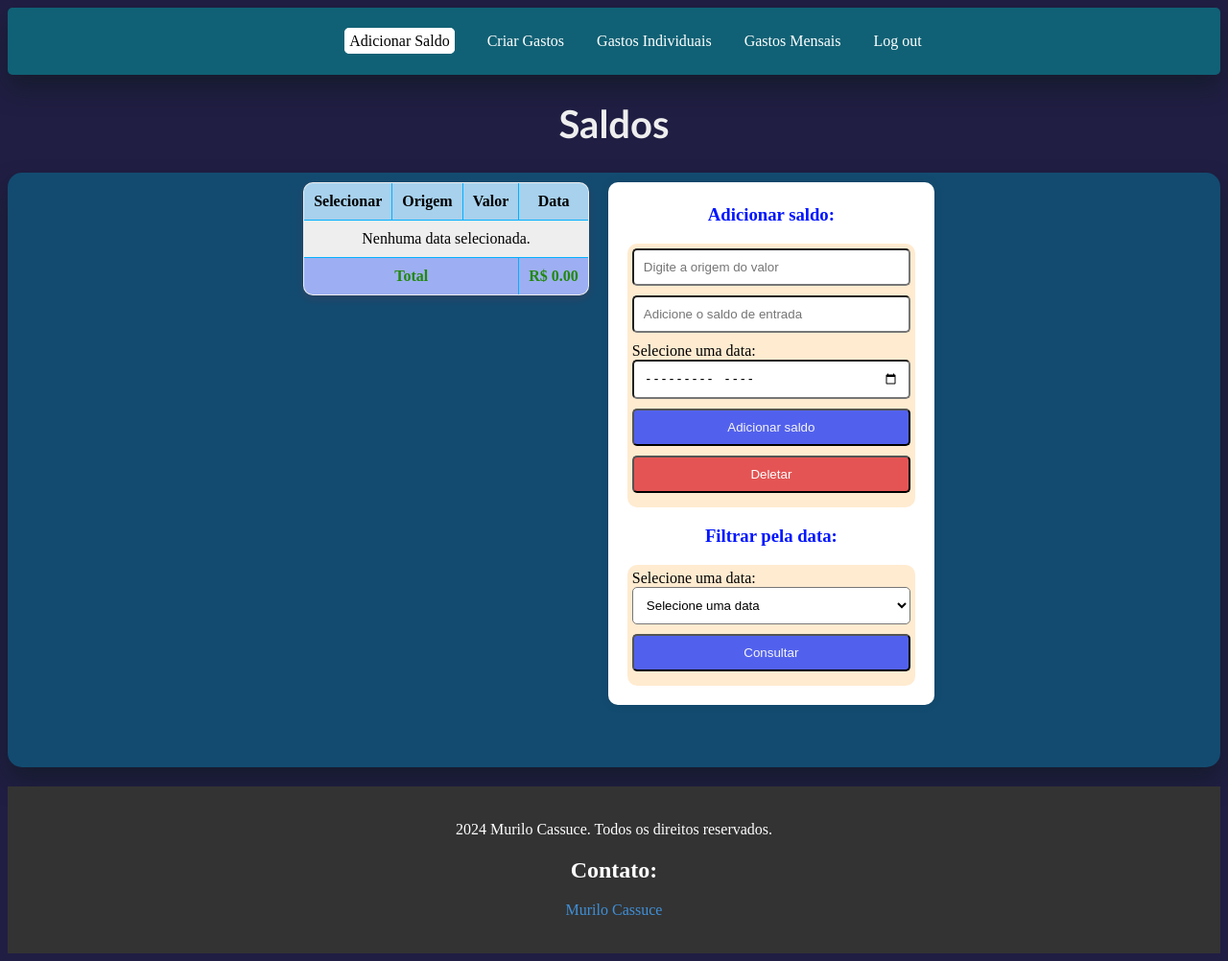
After one commit to MuriloCassuce-hub/despesas, a Django app: page /AdicionarSaldo/ in a window 1280 px wide. The commit adds this page. Shown: the whole page at 96% size. Run offline with Django 5.2, Linux system fonts and the light colour scheme; a user stored in the database is signed in; data comes from the database, SQL or seed files in the repository; both versions use the stored data as it was after the commit; some libraries are stand-ins or nearby versions.

Commit message:
Adição de saldo, correção nos templates, correção gastos tabela gastos em mensais e individuais. Adição de consultas funcionais

```diff
--- a/usuarios/admin.py
+++ b/usuarios/admin.py
@@ -1,9 +1,10 @@
 from django.contrib import admin
 
-from .models import Gastos, User
+from .models import Gastos, User, EntradaDinheiro
 
 # Register your models here.
 
 #Site de administração
 admin.site.register(Gastos)
 admin.site.register(User)
+admin.site.register(EntradaDinheiro)
--- /dev/null
+++ b/usuarios/templates/usuarios/AdicionarSaldo.html
@@ -0,0 +1,215 @@
+{% extends "usuarios/layout.html" %}
+
+{% block body %}
+
+{% csrf_token %}
+<style>
+    #h1Despesas {
+        text-align: center;
+        color: rgb(238, 238, 238);
+        font-size: 40px;
+        font-family: 'Gill Sans', 'Gill Sans MT', Calibri, 'Trebuchet MS', sans-serif;
+    }
+
+    #divPrincipal {
+        display: flex;
+        justify-content: center;
+        align-items: flex-start;
+        background-color: rgb(19, 75, 112);
+        border-radius: 15px;
+        box-shadow: 2px 2px 5px rgba(0, 0, 0, 0.1);
+        padding: 10px;
+        height: 600px;
+        margin-bottom: 20px;
+        overflow: auto;
+        box-shadow: 0 15px 25px rgba(14, 25, 27, 0.507);
+    }
+
+    #tabprincipal {
+        border-collapse: collapse;
+        background-color: rgb(238, 238, 238);
+        border: 1px solid rgb(80, 140, 155);
+        border-radius: 10px;
+        overflow: hidden;
+        margin-left: 10px;
+        box-shadow: 0px 4px 10px rgba(255, 0, 0, 0.1);
+        box-sizing: border-box;
+    }
+
+    th, td {
+        border: 1px solid rgb(4, 176, 255);
+        padding: 10px;
+        text-align: center;
+    }
+
+    th {
+        background-color: rgb(167, 209, 237);
+    }
+
+    #tr_criar_gasto:hover{
+        background-color: rgba(246, 208, 131, 0.378);
+    }
+
+    #formGastos2 {
+        align-self: flex-start;
+        width: 300px;
+        padding: 20px;
+        border-radius: 10px;
+        box-shadow: 0px 0px 10px rgba(0, 0, 0, 0.1);
+        background-color: #fff;
+        display: flex;
+        flex-direction: column;
+        align-items: center;
+        margin-left: 20px;
+        padding-top: 5px;
+    }
+
+    #adicionarSaldo, #buttonConsultar{
+        background-color: rgb(82, 97, 237);
+        color: whitesmoke;
+        cursor: pointer;
+    }
+    button, select{
+        background-color: rgb(255, 255, 255);
+        width: 100%;
+        border-radius: 5px;
+        margin-bottom: 10px;
+        padding: 10px;
+        box-sizing: border-box;
+        cursor: pointer;
+
+    }
+
+    .inputformAdicionarSaldo{
+        background-color: rgb(255, 255, 255);
+        width: 100%;
+        border-radius: 5px;
+        margin-bottom: 10px;
+        padding: 10px;
+        box-sizing: border-box;
+    }
+
+    .total{
+        background-color: rgb(157, 175, 242);
+        color: rgb(34, 136, 11);
+    }
+
+    .h3Info{
+        color: rgb(0, 21, 255);
+    }
+
+    #deletarDados{
+            background-color: rgb(228, 84, 84);
+            color: white;
+        }
+
+    #TestBackGround, #FORMbackground{
+        background-color: rgba(255, 145, 0, 0.186);
+        padding: 5px;
+        border-radius: 10px;
+    }
+
+
+</style>
+
+<h1 id="h1Despesas">Saldos</h1>
+    <div id="divPrincipal">
+        <form method="POST" id="formTabela" action="{% url 'AdicionarSaldo' %}">
+            {% csrf_token %}
+                <input type="hidden" name="deletar_selecionados" id="idsParaDeletar" value="">
+            <div>
+            <table id="tabprincipal">
+                <thead>
+                    <tr>
+                        <th>Selecionar</th>
+                        <th>Origem</th>
+                        <th>Valor</th>
+                        <th>Data</th>
+                    </tr>
+                </thead>
+                <tbody>
+                    {% for entrada in entradadinheiro %}
+                        <tr id="tr_criar_gasto">
+                            <td><input type="checkbox" name="deletar" value="{{ entrada.id }}"></td>
+                            <td>{{ entrada.origem }}</td>
+                            <td>R$ {{ entrada.valor_de_entrada }}</td>
+                            <td>{{ entrada.DataEntradaSaldo }}</td>
+                        </tr>
+                        {% empty %}
+                            <tr>
+                                <td colspan="4">Nenhuma data selecionada.</td>
+                            </tr>
+                    {% endfor %}
+                    <td class="total" colspan="3"><strong>Total</strong></td>
+                    <td class="total"><strong>R$ {{ total_entrada|floatformat:2 }}</strong></td>
+                </tbody>
+            </table>
+        </form>
+        </div>
+
+        <div id="formGastos2">
+            <h3 class="h3Info">Adicionar saldo:</h3>
+
+            <form id="TestBackGround" method="post">
+                {% csrf_token %}
+                <input class="inputformAdicionarSaldo" type="text" name="Origem" placeholder="Digite a origem do valor" required>
+                <input class="inputformAdicionarSaldo" type="number" name="saldo" value="AdicionarSaldo" placeholder="Adicione o saldo de entrada" required  max="1000000" step="0.01">
+                <label>Selecione uma data:</label>
+                <input class="inputformAdicionarSaldo" type="month" name="DataEntradaSaldo" placeholder="Adicione a data de entrada do saldo" required>
+                <button id="adicionarSaldo" type="submit" name="AdicionarSaldo">Adicionar saldo</button>
+                <button type="submit" id="deletarDados">Deletar</button>
+            </form>
+
+            <h3 class="h3Info">Filtrar pela data:</h3>
+
+            <form id="FORMbackground" method="post">
+                {% csrf_token %}
+                <label for="data_inicial_formatada">Selecione uma data:</label>
+                <select name="data_inicial_formatada" id="data_inicial_formatada">
+                    <option>Selecione uma data</option>
+                    {% for data in datas_disponiveis %}
+                        <option value="{{ data }}">{{ data }}</option>
+                    {% endfor %}
+                </select>
+                <button id="buttonConsultar" name="consultaMensal" type="submit">Consultar</button>
+            </form>
+        </div>
+    </div>
+
+    <script>
+        document.addEventListener("DOMContentLoaded", function() {
+            document.getElementById("PaginatualAdicionarSaldo").removeAttribute("href");
+            document.getElementById("PaginatualAdicionarSaldo").style.color = "black";
+            document.getElementById("PaginatualAdicionarSaldo").style.border = "1px solid rgb(255, 255, 255)"
+            document.getElementById("PaginatualAdicionarSaldo").style.padding = "4px";
+            document.getElementById("PaginatualAdicionarSaldo").style.borderRadius = "5px"
+            document.getElementById("PaginatualAdicionarSaldo").style.backgroundColor = "white";
+
+            document.getElementById("Logout").addEventListener("click", function(event){
+            event.preventDefault();
+            if (confirm("Você deseja realizar o log out?")){
+                window.location.href = "{% url 'logout' %}";
+            }
+            })
+
+            document.getElementById("deletarDados").addEventListener("click", function(event) {
+            event.preventDefault();
+            if (confirm(`Você tem certeza que deseja apagar?`)) {
+                const checkboxes = document.querySelectorAll('input[name="deletar"]:checked');
+            let ids = [];
+                checkboxes.forEach(function(checkbox) {
+                ids.push(checkbox.value);
+            });
+            document.getElementById("idsParaDeletar").value = ids.join(',');
+                document.getElementById("formTabela").submit();
+
+            alert("A exclusão foi realizada com sucesso!")
+            }else {
+                alert("Ação cancelada!");
+            }});
+        });
+
+
+    </script>
+
+{% endblock %}
--- a/usuarios/templates/usuarios/layout.html
+++ b/usuarios/templates/usuarios/layout.html
@@ -6,6 +6,9 @@
     <title>Despesas</title>
 </head>
 <style>
+    body {
+        background-color:rgb(32, 30, 67);
+    }
 
     header {
         background-color: rgb(16, 97, 117);
@@ -48,9 +51,10 @@
     <header>
         <nav>
             <ul>
+                <li><a id="PaginatualAdicionarSaldo" href="{% url 'AdicionarSaldo' %}">Adicionar Saldo</a></li>
+                <li><a href="{% url 'criar_gasto' %}">Criar Gastos</a></li>
                 <li><a id="paginatualGastosIndividuais" href="{% url 'gastosIndividuais' %}">Gastos Individuais</a></li>
                 <li><a id="paginatualGastosMensais" href="{% url 'gastosMensais' %}">Gastos Mensais</a></li>
-                <li><a href="{% url 'criar_gasto' %}">Criar gasto</a></li>
                 <li><a id="Logout"href="{% url 'logout' %}">Log out</a></li>
             </ul>
         </nav>
--- a/usuarios/urls.py
+++ b/usuarios/urls.py
@@ -10,4 +10,5 @@ urlpatterns = [
     path('gastosIndividuais/', views.gastosIndividuais, name="gastosIndividuais"),
     path('gastosMensais', views.gastosMensais, name="gastosMensais"),
     path('register/', views.register, name='register'),
+    path('AdicionarSaldo/', views.AdicionarSaldo, name='AdicionarSaldo'),
 ]
--- a/usuarios/views.py
+++ b/usuarios/views.py
@@ -1,6 +1,6 @@
 from django.http import HttpResponseRedirect
 from django.urls import reverse
-from .models import Gastos
+from .models import Gastos, EntradaDinheiro
 from django.contrib.auth import authenticate, login, logout
 from django.shortcuts import render
 from .forms import UserRegistrationForm
@@ -27,7 +27,7 @@ def login_view(request):
         usuario = authenticate(request, username = usuario, password = senha)
         if usuario is not None:
             login(request, usuario)
-            return HttpResponseRedirect(reverse("criar_gasto"))
+            return HttpResponseRedirect(reverse("gastosMensais"))
 
         else:
             return render(request, "usuarios/login.html", {
@@ -155,17 +155,24 @@ def gastosIndividuais(request):
 
     cartoes = Gastos.objects.filter(usuario=request.user).values_list('cartao', flat=True).distinct()
     cartoes_filtrados = None
-    cartoes_filtrados = Gastos.objects.filter(cartao=cartoes[0], usuario=request.user)
+    total_entrada = 0
+
+
+    if Gastos.objects.filter(usuario=request.user).exists():
+        cartoes_filtrados = Gastos.objects.filter(cartao=cartoes[0], usuario=request.user)
 
     if request.method == "POST" and 'buscarCartoes' in request.POST:
         cartao_buscado = request.POST.get("cartao")
         if cartao_buscado:
             cartoes_filtrados = Gastos.objects.filter(cartao=cartao_buscado, usuario=request.user)
 
+    if cartoes_filtrados != None:
+        total_entrada = sum(gasto.valor_parcelado() for gasto in cartoes_filtrados)
 
     return render(request, 'usuarios/gastosIndividuais.html', {
         'cartoes': cartoes,
-        'gastos': cartoes_filtrados
+        'gastos': cartoes_filtrados,
+        'total_entrada': total_entrada,
     })
 
 
@@ -173,12 +180,11 @@ def gastosIndividuais(request):
 def gastosMensais(request):
     if not request.user.is_authenticated:
         return HttpResponseRedirect(reverse("login"))
+
     datas_disponiveis = Gastos.objects.filter(usuario=request.user).values_list('data_inicial', flat=True).distinct()
     lista_datas = list(datas_disponiveis)
     lista_datas_sort = sorted(lista_datas, key=lambda x: datetime.strptime(x, "%m/%Y"))
     datas_disponiveis_ordenadas = lista_datas_sort
-    gastos_filtrados = None
-    nenhuma_data = False
     if request.method == 'POST':
 
         ids_para_deletar = request.POST.get('deletar_selecionados', '')
@@ -192,7 +198,6 @@ def gastosMensais(request):
             return HttpResponseRedirect(reverse('gastosIndividuais'))
 
     cartoes = Gastos.objects.filter(usuario=request.user).values_list('cartao', flat=True).distinct()
-    cartoes_filtrados = None
     agora = datetime.now()
     agora_formatado = agora.strftime("%m/%Y")
     gastos_filtrados = Gastos.objects.filter(data_inicial=agora_formatado, usuario=request.user)
@@ -202,11 +207,78 @@ def gastosMensais(request):
         if consultar_data:
             gastos_filtrados = Gastos.objects.filter(data_inicial=consultar_data, usuario=request.user)
 
+    if gastos_filtrados.exists():
+        total_entrada = sum(gasto.valor_parcelado() for gasto in gastos_filtrados)
+        datas_filtradas = EntradaDinheiro.objects.filter(DataEntradaSaldo=agora_formatado, usuario=request.user)
+        total_saldo = sum(entrada.valor_de_entrada for entrada in datas_filtradas)
+        total_saldo = total_saldo - total_entrada
+    else:
+        total_entrada = 0
+
     return render(request, "usuarios/gastosMensais.html", {
         "gastos": gastos_filtrados,
         "datas_disponiveis": datas_disponiveis_ordenadas,
+        "total_entrada": total_entrada,
+        "total_saldo": total_saldo,
     })
 
+def AdicionarSaldo(request):
+
+    if not request.user.is_authenticated:
+        return HttpResponseRedirect(reverse("login"))
+
+    if request.method == 'POST':
+
+        ids_para_deletar = request.POST.get('deletar_selecionados', '')
+
+        if ids_para_deletar:
+            ids_para_deletar = ids_para_deletar.split(',')
+
+            excluirSaldo = EntradaDinheiro.objects.filter(id__in=ids_para_deletar, usuario=request.user)
+            excluirSaldo.delete()
+
+            return HttpResponseRedirect(reverse('AdicionarSaldo'))
+
+    if request.method == 'POST' and 'AdicionarSaldo' in request.POST:
+        saldo = request.POST.get("saldo")
+        data_de_entrada_saldo = request.POST.get("DataEntradaSaldo")
+        origem = request.POST.get("Origem").capitalize()
+        copia_mes =  data_de_entrada_saldo[5:7]
+        copia_ano = data_de_entrada_saldo[0:4]
+        data_de_entrada_saldo = str(copia_mes) + "/" + str(copia_ano)
+
+        if EntradaDinheiro.objects.filter(usuario=request.user, origem=origem, DataEntradaSaldo=data_de_entrada_saldo).exists():
+            entrada = EntradaDinheiro.objects.get(usuario=request.user, origem=origem, DataEntradaSaldo=data_de_entrada_saldo)
+            entrada.origem = origem
+            entrada.valor_de_entrada += Decimal(saldo)
+            entrada.save()
+            return HttpResponseRedirect(reverse('AdicionarSaldo'))
+        else:
+            EntradaDinheiro.objects.create(usuario=request.user, origem = origem, valor_de_entrada=Decimal(saldo), DataEntradaSaldo=data_de_entrada_saldo)
+            return HttpResponseRedirect(reverse('AdicionarSaldo'))
+
+    datas_disponiveis = EntradaDinheiro.objects.filter(usuario=request.user).values_list('DataEntradaSaldo', flat=True).distinct()
+    lista_datas = list(datas_disponiveis)
+    lista_datas_sort = sorted(lista_datas, key=lambda x: datetime.strptime(x, "%m/%Y"))
+    datas_disponiveis_ordenadas = lista_datas_sort
+
+    agora = datetime.now()
+    agora_formatado = agora.strftime("%m/%Y")
+    datas_filtradas = EntradaDinheiro.objects.filter(DataEntradaSaldo=agora_formatado, usuario=request.user)
+
+    if request.method == "POST" and 'consultaMensal' in request.POST:
+        consultar_data = request.POST.get("data_inicial_formatada")
+        if consultar_data:
+            datas_filtradas = EntradaDinheiro.objects.filter(DataEntradaSaldo=consultar_data, usuario=request.user)
+        else:
+            consultar_data = agora_formatado
+    total_entrada = sum(entrada.valor_de_entrada for entrada in datas_filtradas)
+    return render(request, "usuarios/AdicionarSaldo.html", {
+        "entradadinheiro": datas_filtradas,
+        "datas_disponiveis": datas_disponiveis_ordenadas,
+        "total_entrada": total_entrada,
+
+    })
 
 def register(request):
     if request.method == 'POST':
```
Also changed, not shown: usuarios/models.py (+17 -1 lines), usuarios/templates/usuarios/gastosIndividuais.html (+25 -4 lines), usuarios/templates/usuarios/gastosMensais.html (+36 -22 lines), usuarios/templates/usuarios/usuario.html (+23 -32 lines), db.sqlite3, usuarios/migrations/0008_alter_gastos_categoria.py (deleted), usuarios/migrations/0008_alter_gastos_categoria_entradadinheiro.py (added), usuarios/migrations/0009_entradadinheiro_saldo_atual.py (added), usuarios/migrations/0010_remove_entradadinheiro_saldo_atual.py (added), usuarios/migrations/0011_remove_entradadinheiro_saldo_anterior.py (added), usuarios/migrations/0012_entradadinheiro_origem.py (added).
